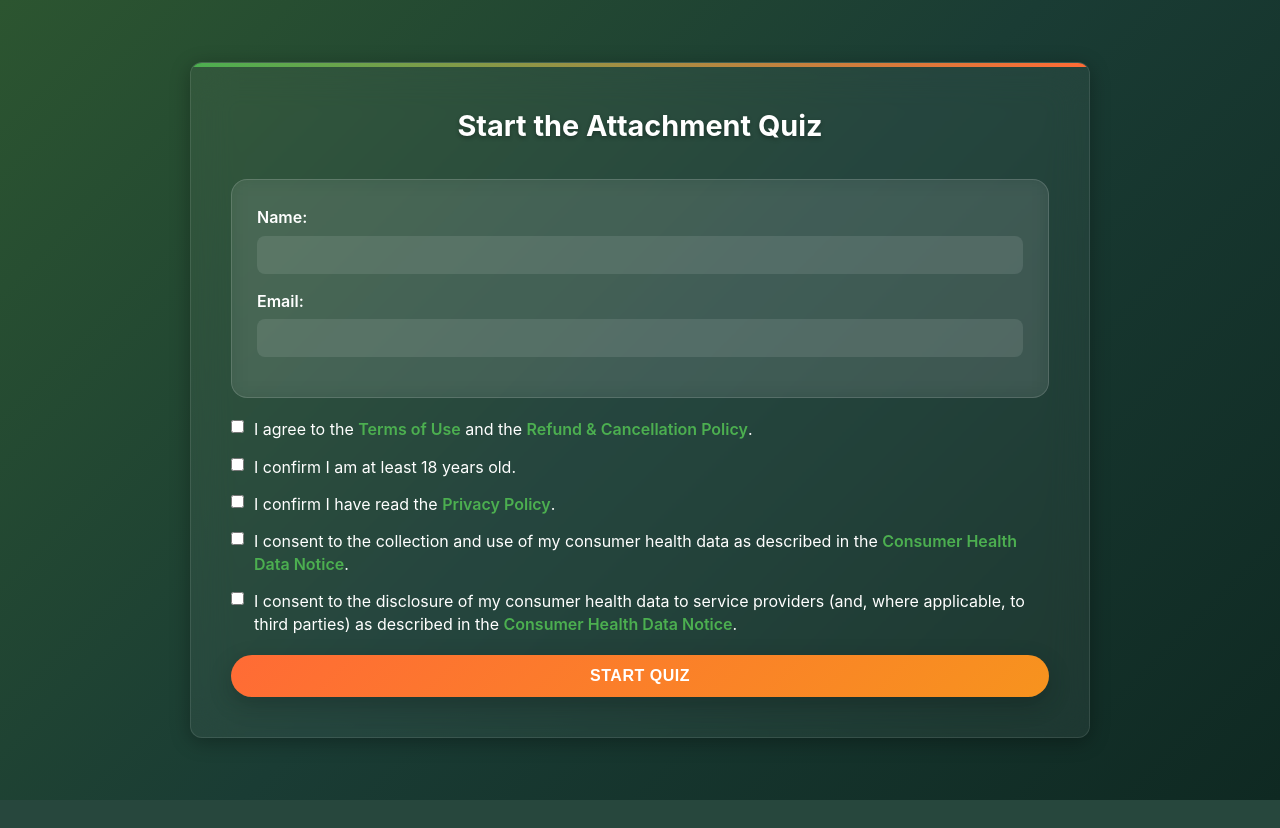
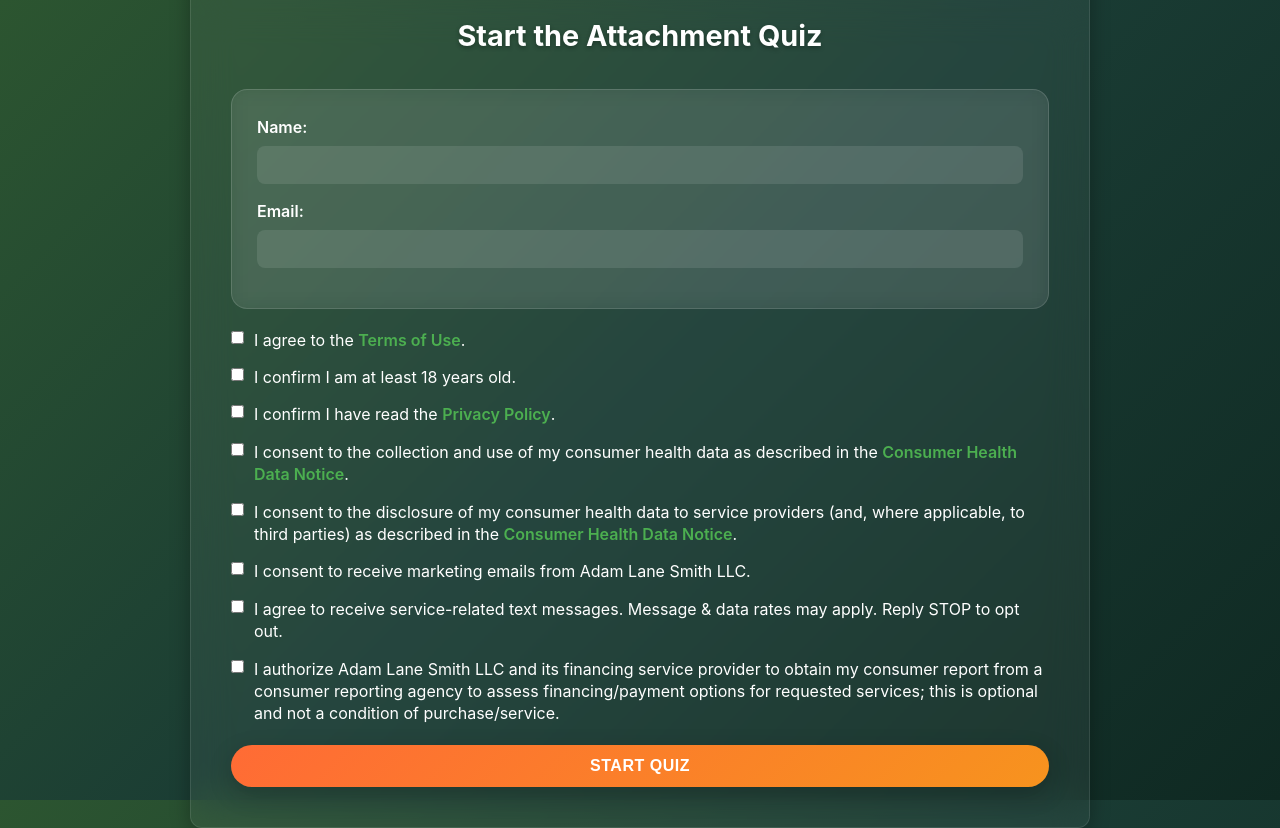
Before and after one commit to umarsabir12/adamlanesmith-flask-app, a Flask app: page /start in a window 1280 px wide. Before the commit the page ends 800 px from the top, so only its background shows below. Run offline with Flask 3, Linux system fonts and the light colour scheme.

Commit message:
add additional checkboxes in start page

```diff
--- a/templates/start.html
+++ b/templates/start.html
@@ -142,7 +142,7 @@
       <div class="checkbox-group">
         <div class="checkbox-item">
           <input type="checkbox" id="terms" name="terms" required />
-          <label for="terms">I agree to the <a href="https://adamlanesmith.com/terms-conditions/" target="_blank" rel="noopener noreferrer">Terms of Use</a> and the <a href="https://adamlanesmith.com/refunds/" target="_blank" rel="noopener noreferrer">Refund & Cancellation Policy</a>.</label>
+          <label for="terms">I agree to the <a href="https://adamlanesmith.com/terms-conditions/" target="_blank" rel="noopener noreferrer">Terms of Use</a>.</label>
         </div>
 
         <div class="checkbox-item">
@@ -164,6 +164,21 @@
           <input type="checkbox" id="disclosure" name="disclosure" required />
           <label for="disclosure">I consent to the disclosure of my consumer health data to service providers (and, where applicable, to third parties) as described in the <a href="https://adamlanesmith.com/consumer-health-data-notice/" target="_blank" rel="noopener noreferrer">Consumer Health Data Notice</a>.</label>
         </div>
+
+        <div class="checkbox-item">
+          <input type="checkbox" id="marketing_emails" name="marketing_emails" required />
+          <label for="marketing_emails">I consent to receive marketing emails from Adam Lane Smith LLC.</label>
+        </div>
+
+        <div class="checkbox-item">
+          <input type="checkbox" id="text_messages" name="text_messages" required />
+          <label for="text_messages">I agree to receive service-related text messages. Message & data rates may apply. Reply STOP to opt out.</label>
+        </div>
+
+        <div class="checkbox-item">
+          <input type="checkbox" id="consumer_report" name="consumer_report" required />
+          <label for="consumer_report">I authorize Adam Lane Smith LLC and its financing service provider to obtain my consumer report from a consumer reporting agency to assess financing/payment options for requested services; this is optional and not a condition of purchase/service.</label>
+        </div>
       </div>
 
       <button type="submit" class="btn btn-primary">Start Quiz</button>
```
